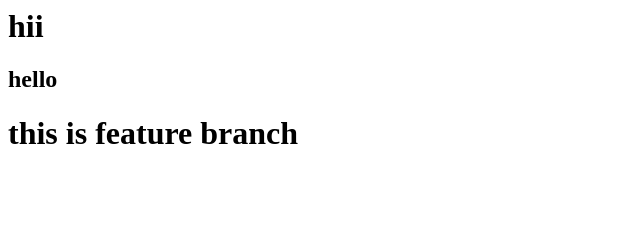
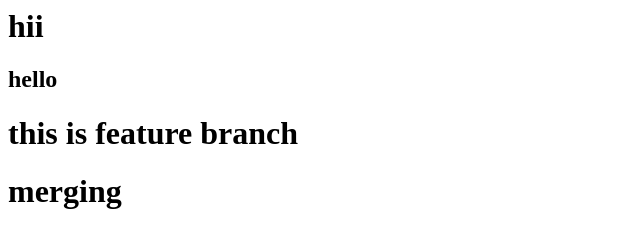
Before and after one commit to anushkaamore/task, a plain HTML site: page index.html in a window 1280 px wide. Shown: the whole page, without its empty margins (0-640 px from the left). Drawn offline with Linux system fonts and the light colour scheme.

Commit message:
trying to merge

```diff
--- a/index.html
+++ b/index.html
@@ -1,3 +1,4 @@
 <h1>hii</h1>
 <h2>hello</h2>
 <h1>this is feature branch</h1>
+<h1>merging</h1>
```
